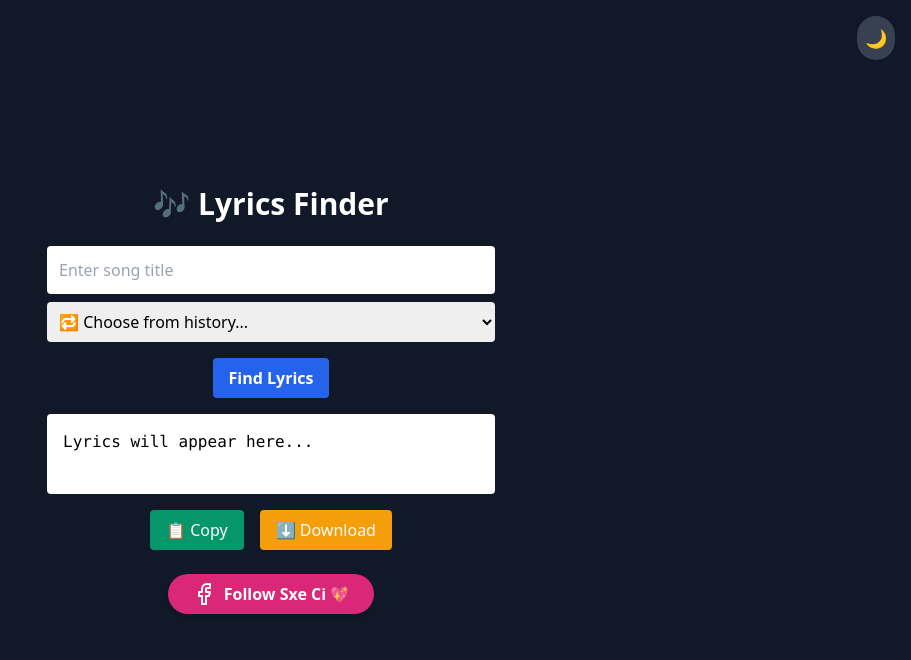
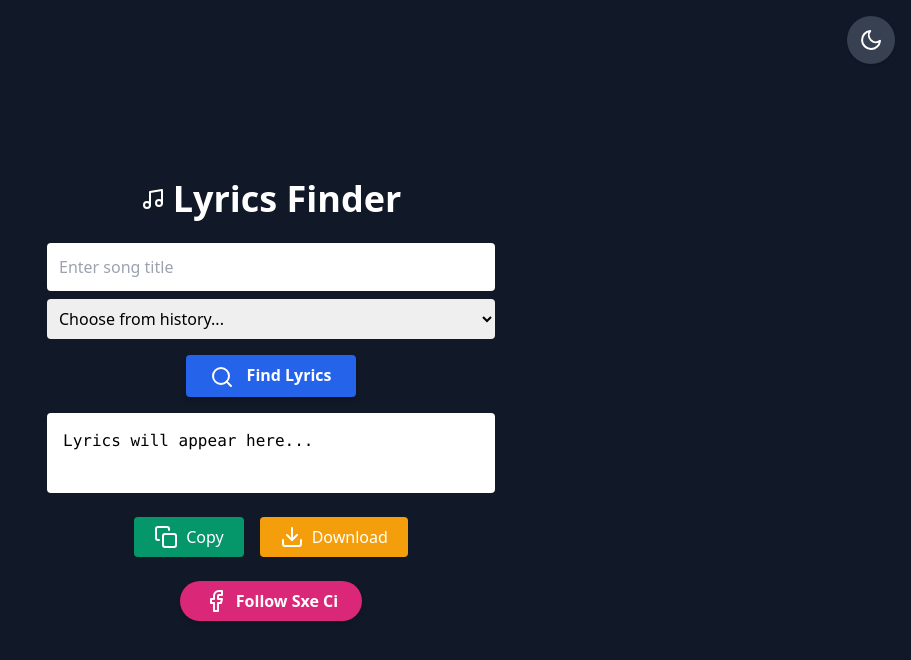
Before and after one commit to johnalpay/lyrics-, a website: page public/index.html in a window 1280 px wide. Shown: the whole page, without its empty margins (369-1280 px from the left). Drawn offline with nearby package versions, Linux system fonts and the light colour scheme.

Commit message:
Update index.html

```diff
--- a/public/index.html
+++ b/public/index.html
@@ -3,8 +3,9 @@
 <head>
   <meta charset="UTF-8" />
   <meta name="viewport" content="width=device-width, initial-scale=1.0"/>
-  <title>Lyrics Finder 🎵</title>
+  <title>Lyrics Finder</title>
   <script src="https://unpkg.com/feather-icons"></script>
+  <link href="https://cdn.jsdelivr.net/npm/tailwindcss@2.2.19/dist/tailwind.min.css" rel="stylesheet">
   <script>
     if (localStorage.theme === 'light') {
       document.documentElement.classList.remove('dark');
@@ -13,48 +14,65 @@
       document.documentElement.classList.add('dark');
     }
   </script>
-  <link href="https://cdn.jsdelivr.net/npm/tailwindcss@2.2.19/dist/tailwind.min.css" rel="stylesheet">
 </head>
-<body class="bg-gray-900 text-white dark:bg-gray-900 dark:text-white light:bg-white light:text-black min-h-screen flex flex-col items-center justify-center p-4 transition duration-300">
+<body class="bg-gray-900 text-white light:bg-white light:text-black min-h-screen flex flex-col items-center justify-center p-4 transition duration-300">
 
-  <div class="absolute top-4 right-4 space-x-2">
+  <!-- Theme Toggle Button -->
+  <div class="absolute top-4 right-4">
     <button id="toggleTheme" title="Toggle Dark/Light Mode"
-  class="bg-gray-700 dark:bg-yellow-400 text-white dark:text-black p-2 rounded-full shadow text-lg">
-  🌙
-</button>
+      class="bg-gray-700 dark:bg-yellow-400 text-white dark:text-black p-3 rounded-full shadow hover:scale-110 transition-transform">
+      <i data-feather="moon"></i>
+    </button>
   </div>
 
-  <h1 class="text-3xl font-bold mb-6 text-center">🎶 Lyrics Finder</h1>
+  <!-- Title -->
+  <h1 class="text-4xl font-bold mb-6 text-center flex items-center gap-2">
+    <i data-feather="music"></i> Lyrics Finder
+  </h1>
 
+  <!-- Input -->
   <input id="titleInput" type="text" placeholder="Enter song title"
-         class="w-full max-w-md p-3 rounded text-black mb-2" />
+         class="w-full max-w-md p-3 rounded text-black focus:ring-2 focus:ring-blue-500 mb-2 transition"/>
 
+  <!-- History -->
   <select id="historyDropdown" class="w-full max-w-md p-2 mb-4 rounded text-black">
-    <option value="">🔁 Choose from history...</option>
+    <option value="">Choose from history...</option>
   </select>
 
+  <!-- Search -->
   <button id="searchBtn"
-          class="bg-blue-600 hover:bg-blue-700 text-white font-bold py-2 px-4 rounded mb-4 transition duration-200">
-    Find Lyrics
+          class="bg-blue-600 hover:bg-blue-700 text-white font-bold py-2 px-6 rounded shadow-md transform hover:scale-105 transition">
+    <i data-feather="search" class="inline-block mr-2"></i> Find Lyrics
   </button>
 
-  <div id="spinner" class="hidden mb-4 animate-spin rounded-full h-8 w-8 border-t-2 border-b-2 border-blue-500"></div>
+  <!-- Spinner -->
+  <div id="spinner" class="hidden mt-4 animate-spin rounded-full h-8 w-8 border-t-2 border-b-2 border-blue-500"></div>
 
-  <pre id="output" class="bg-white dark:bg-gray-100 text-black p-4 rounded w-full max-w-md overflow-auto mb-4 whitespace-pre-wrap">
+  <!-- Output -->
+  <pre id="output"
+       class="bg-white dark:bg-gray-100 text-black p-4 rounded w-full max-w-md overflow-auto mt-4 whitespace-pre-wrap min-h-[200px]">
 Lyrics will appear here...
   </pre>
 
-  <div class="flex gap-4 mb-6">
-    <button id="copyBtn" class="bg-green-600 hover:bg-green-700 text-white px-4 py-2 rounded">📋 Copy</button>
-    <button id="downloadBtn" class="bg-yellow-500 hover:bg-yellow-600 text-white px-4 py-2 rounded">⬇️ Download</button>
+  <!-- Actions -->
+  <div class="flex gap-4 mt-6">
+    <button id="copyBtn"
+            class="bg-green-600 hover:bg-green-700 text-white px-5 py-2 rounded flex items-center gap-2 transform hover:scale-105 transition">
+      <i data-feather="copy"></i> Copy
+    </button>
+    <button id="downloadBtn"
+            class="bg-yellow-500 hover:bg-yellow-600 text-white px-5 py-2 rounded flex items-center gap-2 transform hover:scale-105 transition">
+      <i data-feather="download"></i> Download
+    </button>
   </div>
 
+  <!-- Follow Button -->
   <a href="https://www.facebook.com/profile.php?id=61576992292379" target="_blank"
-     class="flex items-center gap-2 bg-pink-600 hover:bg-pink-700 text-white font-bold py-2 px-6 rounded-full transition duration-200 shadow-md">
-    <i data-feather="facebook"></i>
-    Follow Sxe Ci 💖
+     class="flex items-center gap-2 bg-pink-600 hover:bg-pink-700 text-white font-bold py-2 px-6 rounded-full mt-6 shadow-md transform hover:scale-105 transition">
+    <i data-feather="facebook"></i> Follow Sxe Ci
   </a>
 
+  <!-- Scripts -->
   <script>
     const searchBtn = document.getElementById("searchBtn");
     const titleInput = document.getElementById("titleInput");
@@ -80,7 +98,7 @@ Lyrics will appear here...
 
     function renderHistoryDropdown() {
       let history = JSON.parse(localStorage.getItem("lyricsHistory") || "[]");
-      historyDropdown.innerHTML = '<option value="">🔁 Choose from history...</option>';
+      historyDropdown.innerHTML = '<option value="">Choose from history...</option>';
       history.forEach(item => {
         const opt = document.createElement("option");
         opt.value = item;
```
